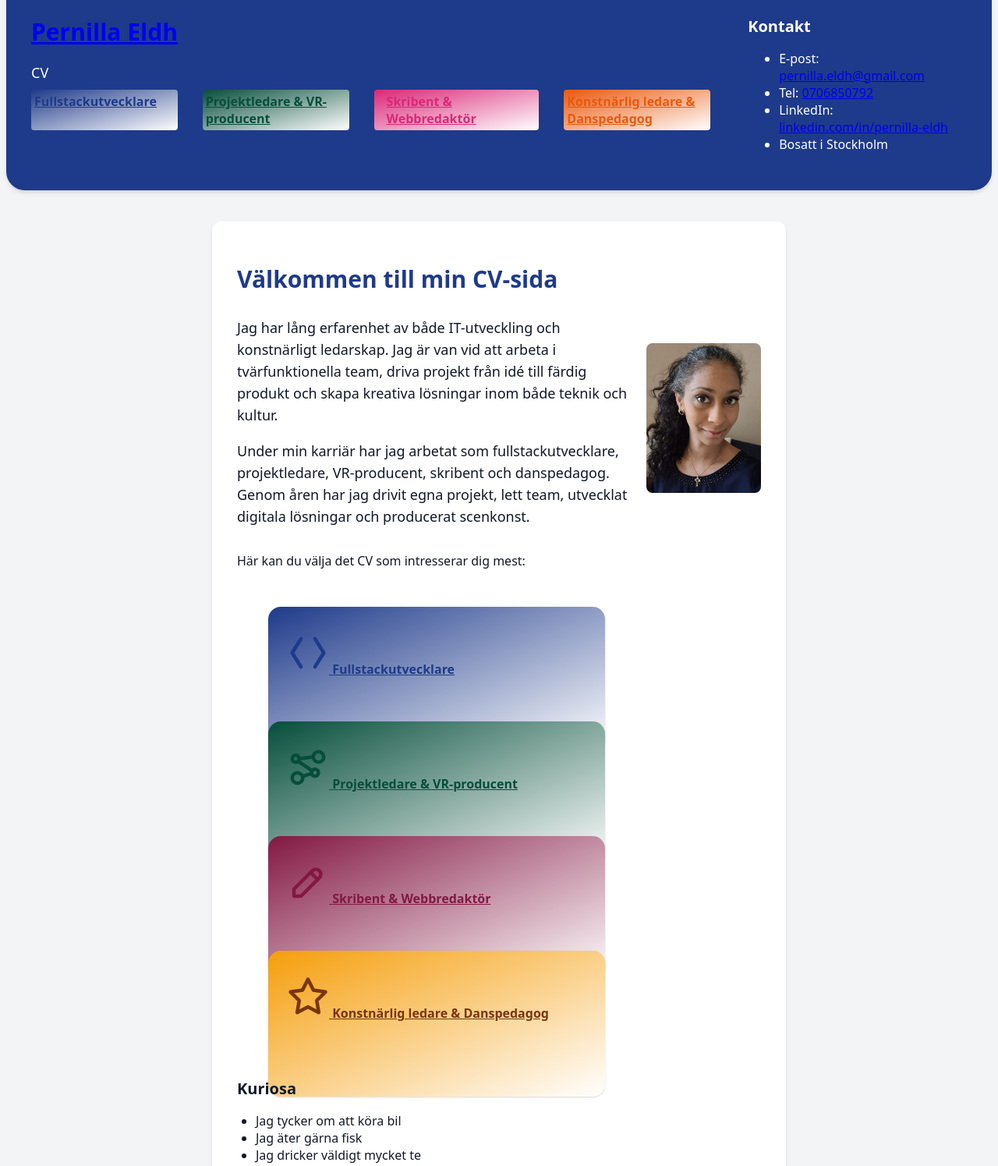
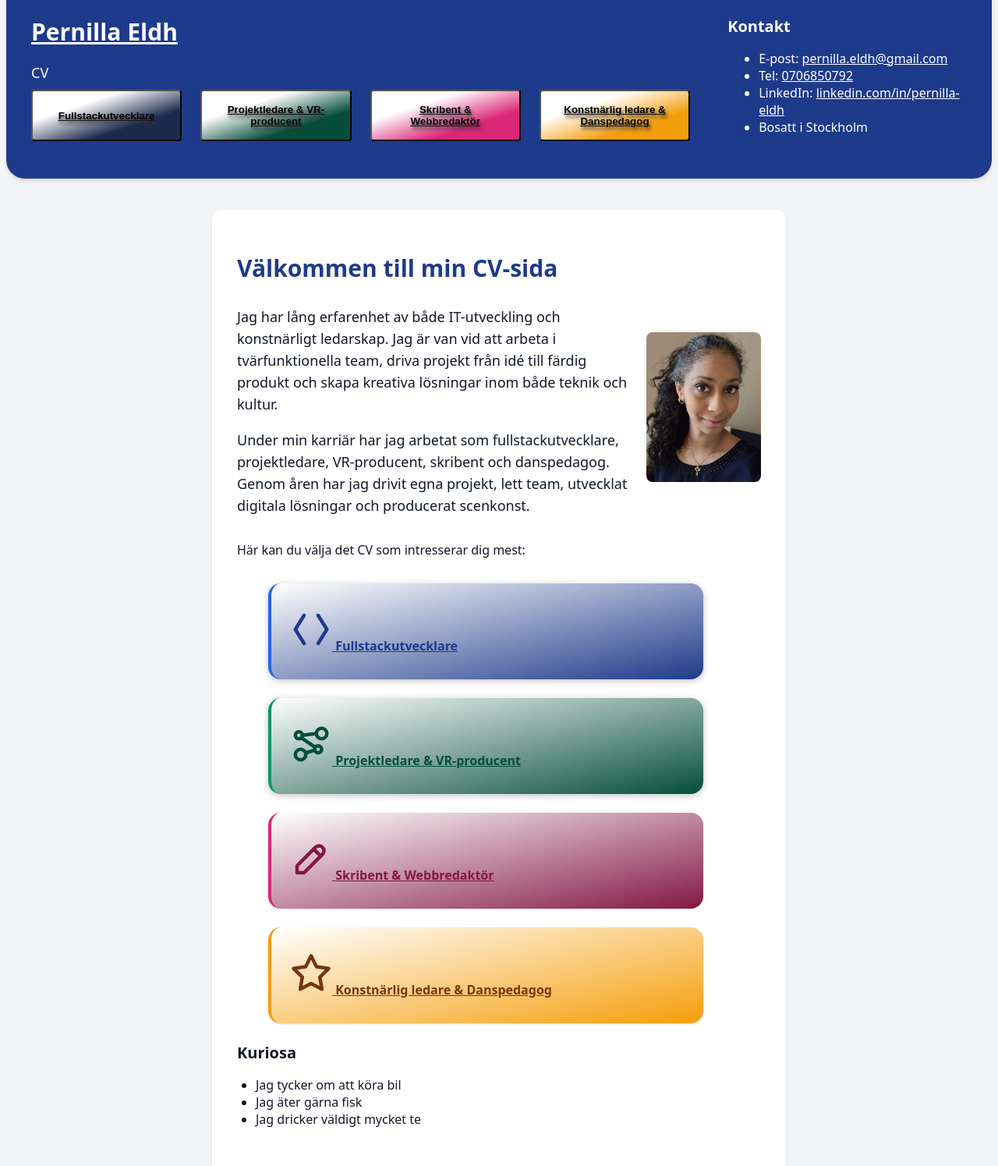
Before and after one commit to Judy-P-Eldh/CV, a website: page index.html in a window 1280 px wide. Shown: the part 37-1532 px from the top of the page at 78% size. Drawn offline with Linux system fonts and the light colour scheme.

Commit message:
Fortsatt arbete med förbättrad semantik och övergång från Tailwind till CSS.

```diff
--- a/CSS/siteBase.css
+++ b/CSS/siteBase.css
@@ -17,112 +17,152 @@
 }
 
 h1 {
+    color: white;
     font-size: 1.875rem;
     line-height: 2.25rem;
     font-weight: 700;
+
+    >a {
+        color: white;
+    }
 }
 
 a :hover {
     text-decoration: underline;
 }
 
+a :active {
+    color: white;
+}
+
+
 nav {
+    color: white;
     display: flex;
     margin-top: 0.5rem;
     flex-direction: column;
-    gap: 1rem;
+    gap: 0.5rem;
 
 
     @media (min-width: 768px) {
         flex-direction: row;
     }
+}
 
+nav button {
+    margin-bottom: 1rem;
+    justify-items: center;
 }
 
 .navFullstack {
     padding: 1rem;
-    padding-top: 0.25rem;
-    padding-bottom: 0.25rem;
-    padding-left: 0.25rem;
-    padding-right: 0.25rem;
     margin-right: 1rem;
     flex-basis: 33.333333%;
     border-radius: 0.25rem;
     font-weight: 600;
-    color: #1E3A8A;
     text-decoration: underline;
-    background-image: linear-gradient(to bottom right, #1E3A8A, white);
+    background-image: linear-gradient(to bottom right, white 30%, #1c294e 70%);
     transition-property: background-color, border-color, color, fill, stroke, opacity, box-shadow, transform;
     transition-timing-function: cubic-bezier(0.4, 0, 0.2, 1);
     transition-duration: 300ms;
 
     :hover {
-        color: #60A5FA;
+        color: #0845ec;
     }
+
+    >a {
+        color: black;
+        text-shadow: 2px 4px 4px rgb(58, 57, 57);
+
+    }
+}
+
+.navFullstack:hover {
+    border: 2px solid #0845ec;
+    border-radius: 0.25rem;
 }
 
 .navProjektledare {
     padding: 1rem;
-    padding-top: 0.25rem;
-    padding-bottom: 0.25rem;
-    padding-left: 0.25rem;
-    padding-right: 0.25rem;
     margin-right: 1rem;
     flex-basis: 33.333333%;
     border-radius: 0.25rem;
     font-weight: 600;
-    color: #064E3B;
-    background-image: linear-gradient(to bottom right, #064E3B, white);
+    background-image: linear-gradient(to bottom right, white 30%, #064E3B 70%);
     transition-property: background-color, border-color, color, fill, stroke, opacity, box-shadow, transform;
     transition-timing-function: cubic-bezier(0.4, 0, 0.2, 1);
     transition-duration: 300ms;
 
     :hover {
-        color: #059669;
+        color: #034634;
     }
+
+    >a {
+        color: black;
+        text-shadow: 2px 4px 4px rgb(58, 57, 57);
+    }
+}
+
+.navProjektledare:hover {
+    border: 2px solid #0bd39e;
+    border-radius: 0.25rem;
 }
 
 .navSkribent {
     padding: 1rem;
-    padding-top: 0.25rem;
-    padding-bottom: 0.25rem;
     margin-right: 1rem;
     flex-basis: 33.333333%;
     border-radius: 0.25rem;
     font-weight: 600;
-    color: #DB2777;
     text-decoration: underline;
-    background-image: linear-gradient(to bottom right, #DB2777, white);
+    background-image: linear-gradient(to bottom right, white 30%, #DB2777 70%);
     transition-property: background-color, border-color, color, fill, stroke, opacity, box-shadow, transform;
     transition-timing-function: cubic-bezier(0.4, 0, 0.2, 1);
     transition-duration: 300ms;
 
     :hover {
-        color: #DB2777;
+        color: #b90255;
     }
+
+    >a {
+        color: black;
+        text-shadow: 2px 4px 4px rgb(58, 57, 57);
+    }
+}
+
+.navSkribent:hover {
+    border: 2px solid #b90255;
+    border-radius: 0.25rem;
 }
 
 .navKonstLedare {
     padding: 1rem;
-    padding-top: 0.25rem;
-    padding-bottom: 0.25rem;
-    padding-left: 0.25rem;
-    padding-right: 0.25rem;
     margin-right: 1rem;
     flex-basis: 33.333333%;
     border-radius: 0.25rem;
     font-weight: 600;
-    color: rgb(234 88 12);
     text-decoration: underline;
-    background-image: linear-gradient(to bottom right, rgb(234 88 12), white);
+    background-image: linear-gradient(to bottom right, white 30%, #F59E0B 70%);
     transition-property: background-color, border-color, color, fill, stroke, opacity, box-shadow, transform;
     transition-timing-function: cubic-bezier(0.4, 0, 0.2, 1);
     transition-duration: 300ms;
 
     :hover {
-        color: rgb(234 88 12);
+        color: #885702;
+    }
+
+    >a {
+        color: black;
+        text-shadow: 2px 4px 4px rgb(58, 57, 57);
     }
 }
+
+
+.navKonstLedare:hover {
+    border: 2px solid #885702;
+    border-radius: 0.25rem;
+}
+
 
 .kontakt {
     margin-top: 1.5rem;
@@ -132,6 +172,14 @@ nav {
         margin-top: 0;
         margin-left: 2rem;
     }
+}
+
+.kontakt ul li :hover {
+    color: pink;
+}
+
+.kontakt ul li a {
+    color: white;
 }
 
 #kontakt-heading {
--- a/CSS/siteIndex.css
+++ b/CSS/siteIndex.css
@@ -61,13 +61,10 @@ main {
     margin-top: 1.5rem;
 }
 
-#nvaMidPage ul {
-     display: flex;
-  flex-direction: column;
-
-    /* display: grid; */
+#nvaMidPage {
+    display: flex;
+    flex-direction: column;
     gap: 1.5rem;
-    align-items: stretch;
     list-style-type: none;
 
     @media (min-width: 640px) {
@@ -75,14 +72,14 @@ main {
     }
 }
 
-#nvaMidPage ul li {
-    width: 100%;
+#nvaMidPage li {
+    width: 80%;
     height: 100%;
+
 }
 
 #midpageFullstack {
     display: block;
-
     padding-left: 1.5rem;
     padding-right: 1.5rem;
     padding-top: 2rem;
@@ -90,18 +87,17 @@ main {
     justify-content: center;
     align-items: center;
     border-radius: 1rem;
-    border-left-width: 4px;
-    border-color: #2563EB;
+    border-left: 4px solid #2563EB;
     width: 100%;
     height: 100%;
     font-weight: 600;
     color: #1E3A8A;
-    background-image: linear-gradient(to bottom right, #1E3A8A, white);
+    background-image: linear-gradient(to bottom right, white, #1E3A8A);
     transition-property: background-color, border-color, color, fill, stroke, opacity, box-shadow, transform;
     transition-timing-function: cubic-bezier(0.4, 0, 0.2, 1);
     transition-duration: 300ms;
     transition-duration: 200ms;
-    box-shadow: 0 1px 3px 0 rgba(0, 0, 0, 0.1), 0 1px 2px 0 rgba(0, 0, 0, 0.06);
+    box-shadow: 0 2px 8px rgba(0, 0, 0, 0.25);
 
 
     /* :hover {
@@ -127,18 +123,17 @@ main {
     justify-content: center;
     align-items: center;
     border-radius: 1rem;
-    border-left-width: 4px;
-    border-color: #059669;
+    border-left: 4px solid #059669;
     width: 100%;
     height: 100%;
     font-weight: 600;
     color: #064E3B;
-    background-image: linear-gradient(to bottom right, #064E3B, white);
+    background-image: linear-gradient(to bottom right,  white, #064E3B);
     transition-property: background-color, border-color, color, fill, stroke, opacity, box-shadow, transform;
     transition-timing-function: cubic-bezier(0.4, 0, 0.2, 1);
     transition-duration: 300ms;
     transition-duration: 200ms;
-    box-shadow: 0 1px 3px 0 rgba(0, 0, 0, 0.1), 0 1px 2px 0 rgba(0, 0, 0, 0.06);
+    box-shadow: 0 2px 8px rgba(0, 0, 0, 0.25);
 
 
     /* :hover {
@@ -154,7 +149,7 @@ main {
 }
 
 #midpageSkribent {
-     display: block;
+    display: block;
 
     padding-left: 1.5rem;
     padding-right: 1.5rem;
@@ -163,13 +158,12 @@ main {
     justify-content: center;
     align-items: center;
     border-radius: 1rem;
-    border-left-width: 4px;
-    border-color: #DB2777;
+    border-left:4px solid #DB2777;
     width: 100%;
     height: 100%;
     font-weight: 600;
     color: #831843;
-    background-image: linear-gradient(to bottom right, #831843, white);
+    background-image: linear-gradient(to bottom right,  white, #831843);
     transition-property: background-color, border-color, color, fill, stroke, opacity, box-shadow, transform;
     transition-timing-function: cubic-bezier(0.4, 0, 0.2, 1);
     transition-duration: 300ms;
@@ -198,14 +192,15 @@ main {
     padding-bottom: 2rem;
     justify-content: center;
     align-items: center;
+
+    border-left-width: 4px;
+    border-left: 4px solid #F59E0B;
     border-radius: 1rem;
-    border-left-width: 4px;
-    border-color: #F59E0B;
     width: 100%;
     height: 100%;
     font-weight: 600;
     color: #78350F;
-    background-image: linear-gradient(to bottom right, #F59E0B, white);
+    background-image: linear-gradient(to bottom right, white, #F59E0B);
     transition-property: background-color, border-color, color, fill, stroke, opacity, box-shadow, transform;
     transition-timing-function: cubic-bezier(0.4, 0, 0.2, 1);
     transition-duration: 300ms;
--- a/index.html
+++ b/index.html
@@ -4,6 +4,7 @@
 <head>
     <meta charset="UTF-8">
     <meta name="viewport" content="width=device-width, initial-scale=1.0">
+    <meta name="description" content="Pernilla Eldhs samlade CV:n på svenska.">
     <title>CV | Pernilla Eldh</title>
     <!-- <script src="https://cdn.tailwindcss.com"></script> -->
     <!-- <link rel="stylesheet" href="/CSS/print.css" media="print">
@@ -12,28 +13,30 @@
     <link rel="stylesheet" href="CSS/siteIndex.css">
 </head>
 
-<body class="bg-gray-100 text-gray-900 font-sans">
+<body>
 
     <!-- Gemensam header -->
-    <header class="bg-blue-900 text-white p-8 mb-10 rounded-b-3xl shadow-md">
-        <div class="topRubrik flex flex-col md:flex-row md:justify-between md:items-start">
+    <header>
+        <div class="topRubrik">
             <div>
-                <h1 class="text-3xl font-bold">
-                    <a href="index.html" class="hover:underline">Pernilla Eldh</a>
+                <h1>
+                    <a href="index.html">Pernilla Eldh</a>
                 </h1>
-                <p class="text-lg mb-2">CV</p>
-                <nav class="mt-2 no-print flex flex-col md:flex-row gap-4 p-4" aria-label="CV-navigation">
-                    <a href="fullstack.html"
-                        class="navFullstack basis-1/3 grow p-4 px-1 py-1 rounded bg-gradient-to-br from-blue-50 via-white to-blue-100 text-blue-900 font-semibold mr-4 underline hover:text-blue-400 transition">Fullstackutvecklare</a>
-                    <a href="projektledare-vr.html"
-                        class="navProjektledare basis-1/3 grow p-4 mr-4 hover:text-green-600 px-1 py-1 rounded bg-gradient-to-br from-green-50 via-white to-green-100 text-green-900 font-semibold transition">Projektledare
+                <p>CV</p>
+                <nav aria-label="CV-navigation">
+                        <button class="navFullstack">
+                            <a href="fullstack.html">Fullstackutvecklare</a>
+                        </button>
+                        <button class="navProjektledare">
+                            <a href="projektledare-vr.html">Projektledare
                                 & VR-producent</a>
-                    <a href="skribent-webbredaktor.html"
-                        class="navSkribent basis-1/3 grow p-4 mr-4 underline hover:text-pink-400px-1 py-1 rounded bg-gradient-to-br from-pink-50 via-white to-pink-100 text-pink-600 font-semibold transition">Skribent
-                        & Webbredaktör</a>
-                    <a href="konstnarlig-ledare.html"
-                        class="navKonstLedare basis-1/3 grow p-4 mr-4 underline hover:text-orange-600 px-1 py-1 rounded bg-gradient-to-br from-yellow-50 via-white to-yellow-100 text-orange-400 font-semibold transition">Konstnärlig
-                        ledare & Danspedagog</a>
+                        </button>
+                        <button class="navSkribent">
+                            <a href="skribent-webbredaktor.html">Skribent & Webbredaktör</a>
+                        </button>
+                        <button class="navKonstLedare">
+                            <a href="konstnarlig-ledare.html">Konstnärlig ledare & Danspedagog</a>
+                        </button>
                 </nav>
             </div>
             <section class="kontakt mt-6 md:mt-0 md:ml-8" aria-labelledby="kontakt-heading">
@@ -76,19 +79,16 @@
             <p id="valText" class="mt-6">Här kan du välja det CV som intresserar dig mest:</p>
         </section>
 
-        <!-- TODO: Fixa CSS -->
-
-        <nav id="nvaMidPage">
-            <ul class="grid gap-6 sm:grid-cols-2 items-stretch">
+        <!-- <nav id="nvaMidPage"> -->
+        <ul id="nvaMidPage" class="grid gap-6 sm:grid-cols-2 items-stretch">
             <!-- Fullstackutvecklare -->
             <li class="h-full w-full">
-                    <a href="fullstack.html" id="midpageFullstack" >
+                <a href="fullstack.html" id="midpageFullstack">
                     <span class="mb-3">
                         <!-- Kod-ikon -->
-                            <svg xmlns="http://www.w3.org/2000/svg" width="54" height="54" viewBox="0 0 24 24"
-                                fill="none" stroke="currentColor" stroke-width="2" stroke-linecap="round"
-                                stroke-linejoin="round" id="iconFullstack"
-                                class="icon icon-tabler icons-tabler-outline icon-tabler-brackets-angle">
+                        <svg xmlns="http://www.w3.org/2000/svg" width="54" height="54" viewBox="0 0 24 24" fill="none"
+                            stroke="currentColor" stroke-width="2" stroke-linecap="round" stroke-linejoin="round"
+                            id="iconFullstack" class="icon icon-tabler icons-tabler-outline icon-tabler-brackets-angle">
                             <path stroke="none" d="M0 0h24v24H0z" fill="none" />
                             <path d="M8 4l-5 8l5 8" />
                             <path d="M16 4l5 8l-5 8" />
@@ -108,10 +108,9 @@
               duration-200">
                     <span class="mb-3">
                         <!-- Projekt-ikon -->
-                            <svg xmlns="http://www.w3.org/2000/svg" width="54" height="54" viewBox="0 0 24 24"
-                                fill="none" stroke="currentColor" stroke-width="2" stroke-linecap="round"
-                                stroke-linejoin="round" id="iconProjetkt"
-                                class="icon icon-tabler icons-tabler-outline icon-tabler-chart-dots-3">
+                        <svg xmlns="http://www.w3.org/2000/svg" width="54" height="54" viewBox="0 0 24 24" fill="none"
+                            stroke="currentColor" stroke-width="2" stroke-linecap="round" stroke-linejoin="round"
+                            id="iconProjetkt" class="icon icon-tabler icons-tabler-outline icon-tabler-chart-dots-3">
                             <path stroke="none" d="M0 0h24v24H0z" fill="none" />
                             <path d="M5 7m-2 0a2 2 0 1 0 4 0a2 2 0 1 0 -4 0" />
                             <path d="M16 15m-2 0a2 2 0 1 0 4 0a2 2 0 1 0 -4 0" />
@@ -136,10 +135,9 @@
               duration-200">
                     <span class="mb-3">
                         <!-- Penna-ikon -->
-                            <svg xmlns="http://www.w3.org/2000/svg" width="54" height="54" viewBox="0 0 24 24"
-                                fill="none" stroke="currentColor" stroke-width="2" stroke-linecap="round"
-                                stroke-linejoin="round" id="iconSkribent"
-                                class="icon icon-tabler icons-tabler-outline icon-tabler-pencil">
+                        <svg xmlns="http://www.w3.org/2000/svg" width="54" height="54" viewBox="0 0 24 24" fill="none"
+                            stroke="currentColor" stroke-width="2" stroke-linecap="round" stroke-linejoin="round"
+                            id="iconSkribent" class="icon icon-tabler icons-tabler-outline icon-tabler-pencil">
                             <path stroke="none" d="M0 0h24v24H0z" fill="none" />
                             <path d="M4 20h4l10.5 -10.5a2.828 2.828 0 1 0 -4 -4l-10.5 10.5v4" />
                             <path d="M13.5 6.5l4 4" />
@@ -159,9 +157,9 @@
               duration-200">
                     <span class="mb-3">
                         <!-- Stjärna-ikon -->
-                            <svg xmlns="http://www.w3.org/2000/svg" width="54" height="54" viewBox="0 0 24 24"
-                                fill="none" stroke="currentColor" stroke-width="2" stroke-linecap="round"
-                                stroke-linejoin="round" class="icon icon-tabler icons-tabler-outline icon-tabler-star">
+                        <svg xmlns="http://www.w3.org/2000/svg" width="54" height="54" viewBox="0 0 24 24" fill="none"
+                            stroke="currentColor" stroke-width="2" stroke-linecap="round" stroke-linejoin="round"
+                            class="icon icon-tabler icons-tabler-outline icon-tabler-star">
                             <path stroke="none" d="M0 0h24v24H0z" fill="none" />
                             <path
                                 d="M12 17.75l-6.172 3.245l1.179 -6.873l-5 -4.867l6.9 -1l3.086 -6.253l3.086 6.253l6.9 1l-5 4.867l1.179 6.873z" />
@@ -171,7 +169,7 @@
                 </a>
             </li>
         </ul>
-        </nav>
+        <!-- </nav> -->
 
         <section id="kuriosaSection" class="mb-8">
             <h2 class="text-xl font-semibold mb-2 mt-6">Kuriosa</h2>
```
Also changed, not shown: fullstack.html (+1 -2 lines). Lines whose indentation alone changed are shown as unchanged.
